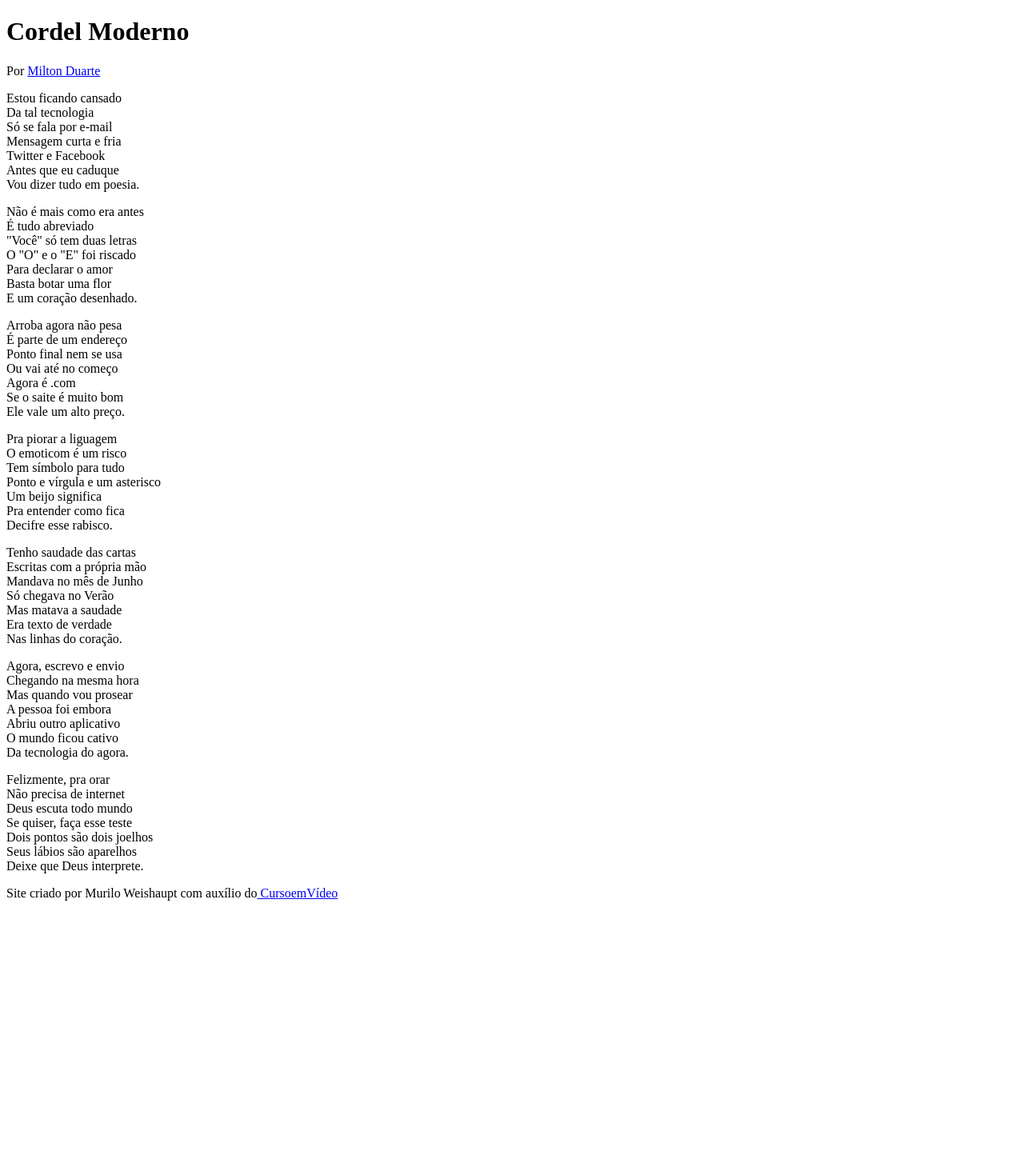
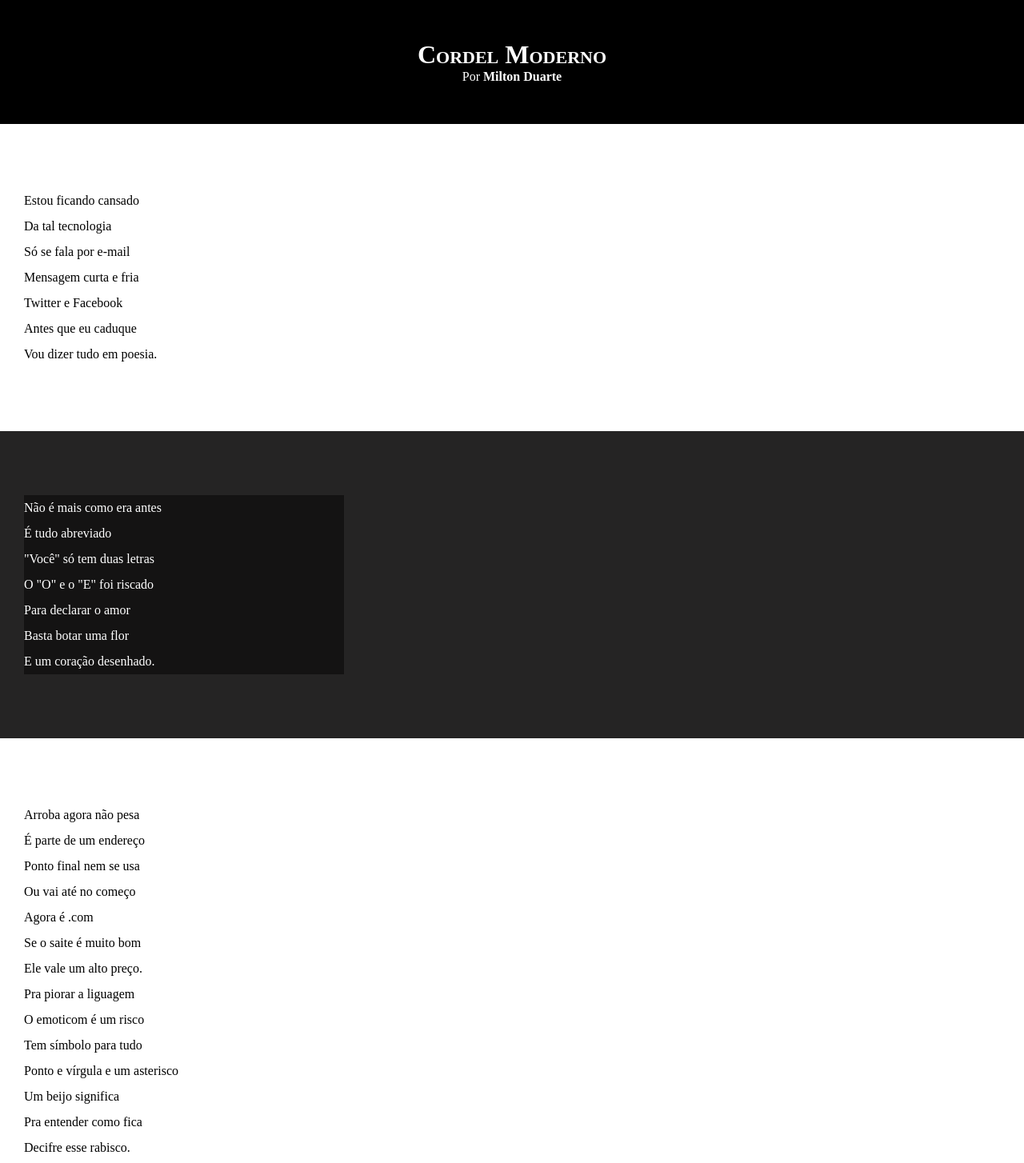
Before and after one commit to MuriloWeishaupt/html-css-treino, a plain HTML site: page desafios/desafio012/index.html in a window 1280 px wide. Shown: the top 1454 px of the page at 80% size. Before the commit the page ends 1142 px from the top, so only its background shows below. Drawn offline with Linux system fonts and the light colour scheme.

Commit message:
Continuação Projeto Cordel

```diff
--- a/desafios/desafio012/index.html
+++ b/desafios/desafio012/index.html
@@ -14,7 +14,7 @@
     </header>
 
 
-<section>
+<section class="normal">
     <p>
         Estou ficando cansado <br>
         Da tal tecnologia <br>
@@ -28,7 +28,7 @@
 
 
 
-<section>
+<section class="imagem">
     <p>
         Não é mais como era antes <br>
         É tudo abreviado <br>
@@ -42,7 +42,7 @@
 
 
 
-<section>
+<section class="normal">
     <p>
         Arroba agora não pesa <br>
         É parte de um endereço <br>
@@ -66,7 +66,7 @@
 
 
 
-<section>
+<section class="imagem">
     <p>
         Tenho saudade das cartas <br>
         Escritas com a própria mão <br>
@@ -80,7 +80,7 @@
 
 
 
-<section>
+<section class="normal">
     <p>
         Agora, escrevo e envio <br>
         Chegando na mesma hora <br>
--- a/desafios/desafio012/style.css
+++ b/desafios/desafio012/style.css
@@ -1 +1,63 @@
-@charset "UTF-8"
+@charset "UTF-8";
+
+* {
+    margin: 0px;
+    padding: 0px;
+}
+
+html, body {
+    height: 100vh;
+    background-color: darkgray;
+}
+
+section {
+     padding-top: 10vh;
+     padding-bottom: 10vh;
+     padding-left: 30px;
+     line-height: 2em;
+
+}
+
+section.normal {
+   background-color: white;
+   color: black;
+}
+
+section.imagem {
+    background-color: rgb(37, 36, 36);
+    color: white;
+}
+
+section.imagem > p {
+    background-color: rgba(0, 0, 0, 0.474);
+    max-width: 400px;
+}
+
+header {
+    background-color: black;
+    color: white;
+    text-align: center;
+    padding-top: 50px;
+    padding-bottom: 50px;
+}
+
+header > h1 {
+    font-variant: small-caps;
+}
+
+ a {
+    font-weight:bolder;
+    text-decoration: none;
+    color: white;
+}
+
+a:hover {
+    text-decoration: underline;
+}
+
+footer {
+    text-align: center;
+    background-color: black;
+    color: white;
+    padding: 10px;
+}
```
